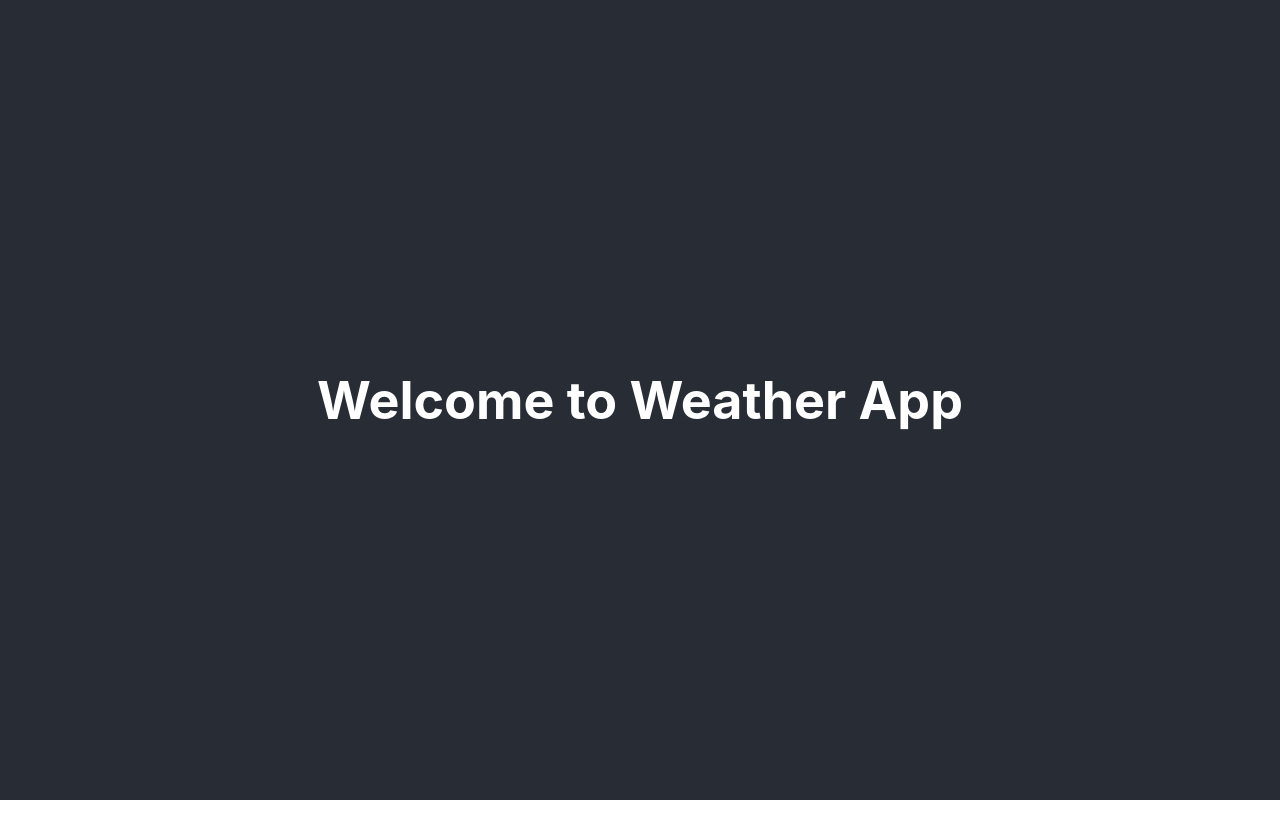
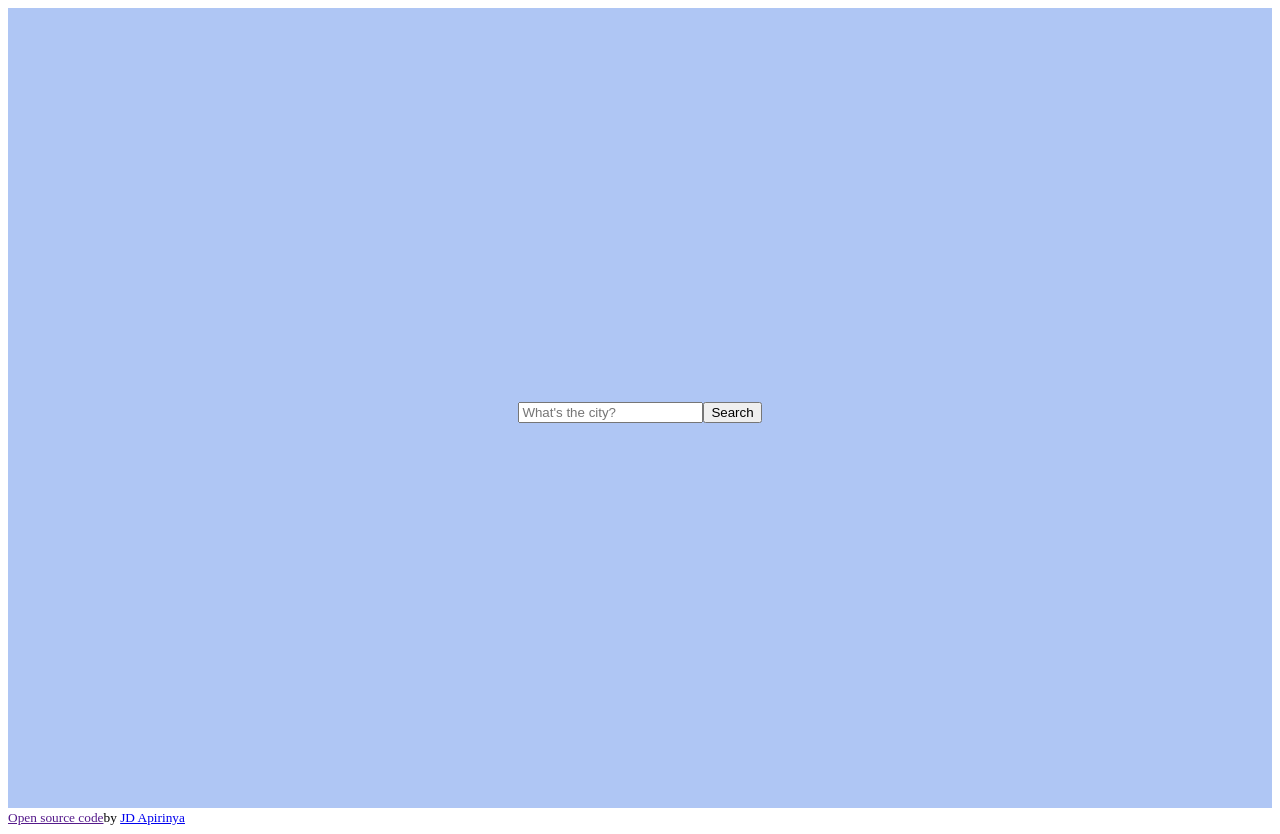
Before and after one commit to JDASL/weather-react-app, a React (Create React App) app: page / in a window 1280 px wide. Before the commit the page ends 800 px from the top, so only its background shows below. Built offline with nearby package versions, Linux system fonts and the light colour scheme; no server answers.

Commit message:
move codesandbox into vscode

```diff
--- a/src/App.css
+++ b/src/App.css
@@ -1,4 +1,6 @@
 .App {
+  text-align: center;
+  font-family: Arial, Helvetica, sans-serif;
   text-align: center;
 }
 
@@ -14,7 +16,7 @@
 }
 
 .App-header {
-  background-color: #282c34;
+  background-color: #afc6f4;
   min-height: 100vh;
   display: flex;
   flex-direction: column;
@@ -36,3 +38,19 @@
     transform: rotate(360deg);
   }
 }
+
+h1 {
+  text-align: center;
+  font-family: Arial, Helvetica, sans-serif;
+}
+form,
+li {
+  text-align: center;
+}
+
+li {
+  list-style-type: none;
+  font-family: "Gill Sans", "Gill Sans MT", Calibri, "Trebuchet MS", sans-serif;
+  font-size: 25px;
+  color: #eb7171;
+}
--- a/src/App.js
+++ b/src/App.js
@@ -1,17 +1,14 @@
 import React from "react";
 import Weather from "./Weather";
-
 import "./App.css";
 
 function App() {
   return (
     <div className="App">
       <header className="App-header">
-        <h1>Welcome to Weather App</h1>
         <Weather city="Bangkok" />
       </header>
     </div>
   );
 }
-
 export default App;
--- a/src/Weather.js
+++ b/src/Weather.js
@@ -1,24 +1,71 @@
-import React from "react";
+import React, { useState } from "react";
 import axios from "axios";
-import Loader from "react-loader-spinner";
+import "./App.css";
 
-export default function Weather(props) {
-  function handleResponse(response) {
-    alert(
-      `The weather in ${response.data.name} is ${response.data.main.temp}ºC`
+const WeatherApp = (props) => {
+  const [weather, setWeather] = useState({});
+  const [city, setCity] = useState("");
+  const [loaded, setLoaded] = useState(false);
+
+  const showTemperature = (response) => {
+    setLoaded(true);
+    setWeather({
+      temperature: response.data.main.temp,
+      description: response.data.weather[0].description,
+      humidity: response.data.main.humidity,
+      wind: response.data.wind.speed,
+      icon: `http://openweathermap.org/img/wn/${response.data.weather[0].icon}@2x.png`,
+    });
+  };
+
+  const handleSubmit = (event) => {
+    event.preventDefault();
+    let url = `https://api.openweathermap.org/data/2.5/weather?q=${city}&appid=3a94f3778290bfeee61278505dbbe51d&units=metric`;
+    axios.get(url).then(showTemperature);
+  };
+
+  const updateCity = (event) => {
+    setCity(event.target.value);
+  };
+
+  let searchForm = (
+    <form onSubmit={handleSubmit}>
+      <input
+        type="search"
+        onChange={updateCity}
+        placeholder="What's the city?"
+      />
+      <input type="submit" value="Search" />
+    </form>
+  );
+
+  if (loaded) {
+    return (
+      <div>
+        {searchForm}
+        <br />
+        <ul>
+          <li>
+            Temperature: <strong> {Math.round(weather.temperature)}°C </strong>
+          </li>
+          <li>
+            Description: <strong> {weather.description} </strong>
+          </li>
+          <li>
+            Humidity: <strong> {weather.humidity}% </strong>{" "}
+          </li>
+          <li>
+            Wind: <strong> {weather.wind}km/h </strong>{" "}
+          </li>
+          <li>
+            <img src={weather.icon} alt={weather.description} />
+          </li>
+        </ul>
+      </div>
     );
+  } else {
+    return searchForm;
   }
-  let apiKey = "6ef2870404e66ed2d6d7e6a9e918298b";
-  let apiUrl = `https://api.openweathermap.org/data/2.5/weather?q=${props.city}&appid=${apiKey}&units=metric`;
+};
 
-  axios.get(apiUrl).then(handleResponse);
-  return (
-    <Loader
-      type="Puff"
-      color="#fc709b"
-      height={100}
-      width={100}
-      timeout={3000}
-    />
-  );
-}
+export default WeatherApp;
--- a/src/index.js
+++ b/src/index.js
@@ -1,17 +1,24 @@
-import React from 'react';
-import ReactDOM from 'react-dom/client';
-import './index.css';
-import App from './App';
-import reportWebVitals from './reportWebVitals';
+import { StrictMode } from "react";
+import { createRoot } from "react-dom/client";
+import Weatherapp from "./Weather";
+import App from "./App";
 
-const root = ReactDOM.createRoot(document.getElementById('root'));
+const rootElement = document.getElementById("root");
+const root = createRoot(rootElement);
+
 root.render(
-  <React.StrictMode>
+  <StrictMode>
     <App />
-  </React.StrictMode>
+    <footer>
+      <small>
+        <a href="" target="_blank">
+          Open source code
+        </a>
+        by{" "}
+        <a href="https://www.instagram.com/yourgurljd/" target="_blank">
+          JD Apirinya
+        </a>
+      </small>
+    </footer>
+  </StrictMode>
 );
-
-// If you want to start measuring performance in your app, pass a function
-// to log results (for example: reportWebVitals(console.log))
-// or send to an analytics endpoint. Learn more: https://bit.ly/CRA-vitals
-reportWebVitals();
```
